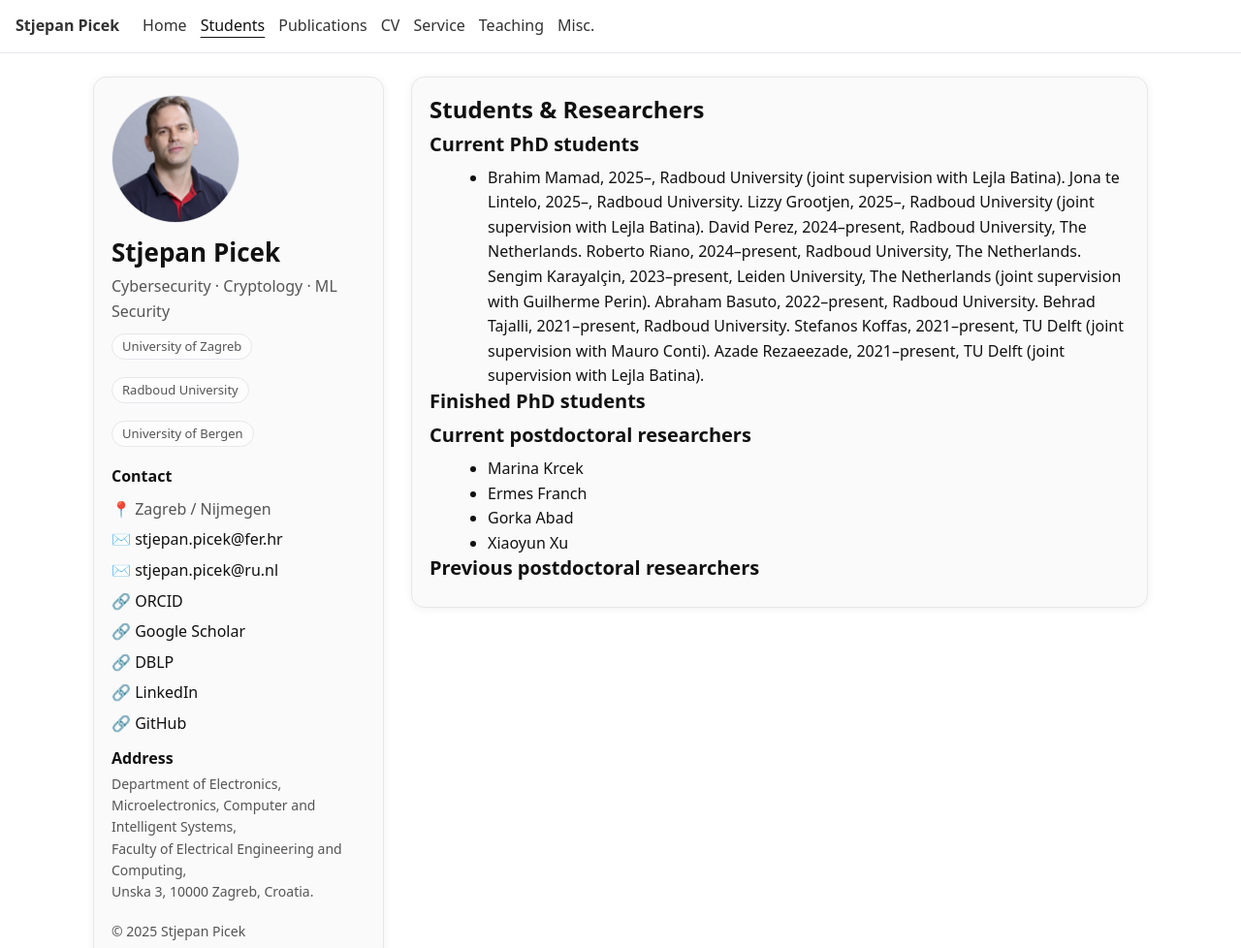
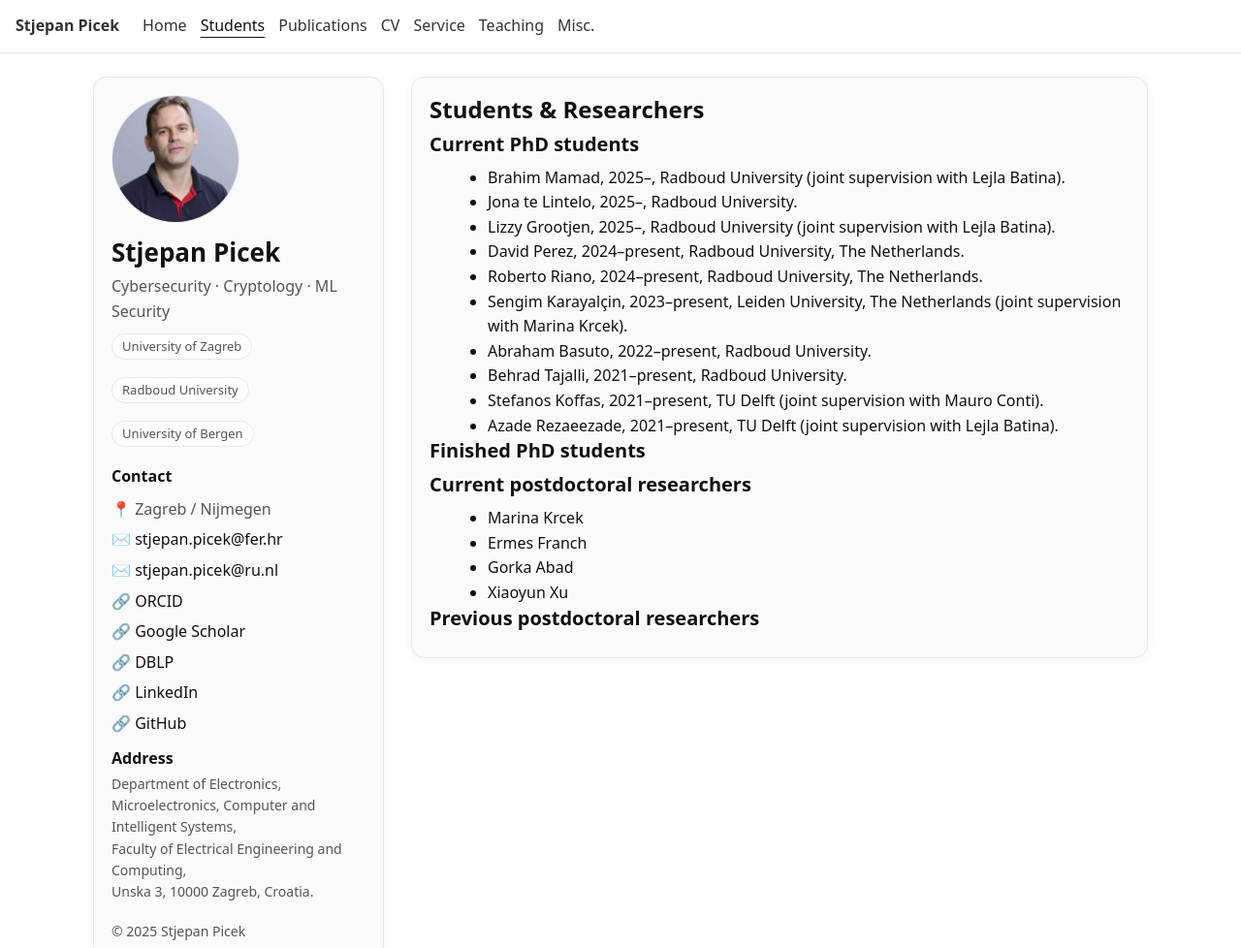
Before and after one commit to stjepanpicek/stjepanpicek.github.io, a plain HTML site: page service/index.html in a window 1280 px wide. Shown: the top 978 px of the page at 97% size. Drawn offline with Linux system fonts and the light colour scheme.

Commit message:
Update index.html

```diff
--- a/service/index.html
+++ b/service/index.html
@@ -58,7 +58,16 @@
 
   <h2>Current PhD students</h2>
   <ul>
-  <li>Brahim Mamad, 2025–, Radboud University (joint supervision with Lejla Batina). Jona te Lintelo, 2025–, Radboud University. Lizzy Grootjen, 2025–, Radboud University (joint supervision with Lejla Batina). David Perez, 2024–present, Radboud University, The Netherlands. Roberto Riano, 2024–present, Radboud University, The Netherlands. Sengim Karayalçin, 2023–present, Leiden University, The Netherlands (joint supervision with Guilherme Perin). Abraham Basuto, 2022–present, Radboud University. Behrad Tajalli, 2021–present, Radboud University. Stefanos Koffas, 2021–present, TU Delft (joint supervision with Mauro Conti). Azade Rezaeezade, 2021–present, TU Delft (joint supervision with Lejla Batina).</li>
+  <li>Brahim Mamad, 2025–, Radboud University (joint supervision with Lejla Batina).</li>
+  <li>Jona te Lintelo, 2025–, Radboud University.</li>
+  <li>Lizzy Grootjen, 2025–, Radboud University (joint supervision with Lejla Batina).</li>
+  <li>David Perez, 2024–present, Radboud University, The Netherlands.</li>
+  <li>Roberto Riano, 2024–present, Radboud University, The Netherlands.</li>
+  <li>Sengim Karayalçin, 2023–present, Leiden University, The Netherlands (joint supervision with Marina Krcek).</li>
+  <li>Abraham Basuto, 2022–present, Radboud University.</li>
+  <li>Behrad Tajalli, 2021–present, Radboud University.</li>
+  <li>Stefanos Koffas, 2021–present, TU Delft (joint supervision with Mauro Conti).</li>
+  <li>Azade Rezaeezade, 2021–present, TU Delft (joint supervision with Lejla Batina).</li>
 </ul>
 
   <h2>Finished PhD students</h2>
```
